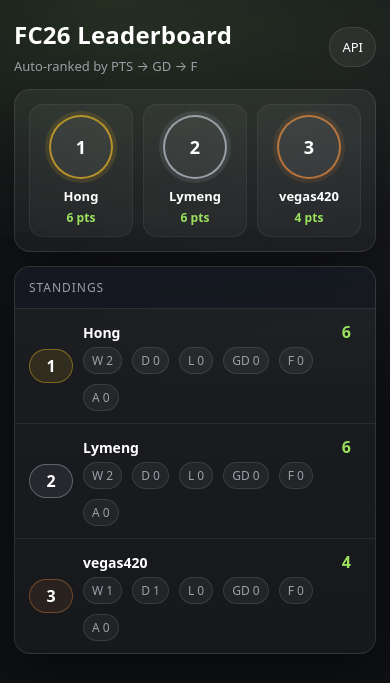
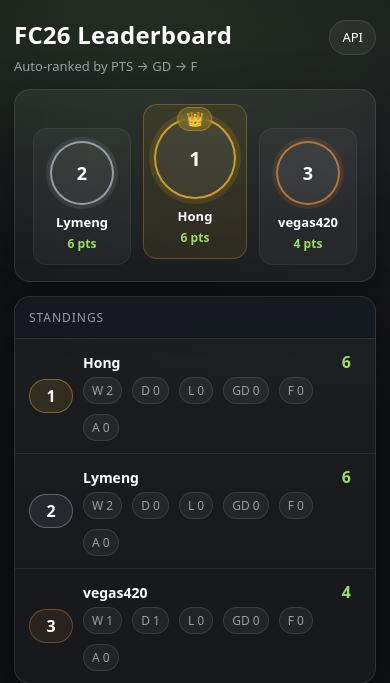
Before and after one commit to kiteAether/fc26-leaderboard, a FastAPI app: page / in a window 390 px wide. Shown: the top 683 px of the page. Run offline with FastAPI, Linux system fonts and the light colour scheme; data comes from the database, SQL or seed files in the repository.

Commit message:
ui: figma-style podium + responsive layout

```diff
--- a/app/templates/leaderboard.html
+++ b/app/templates/leaderboard.html
@@ -2,7 +2,6 @@
 <html>
 <head>
   <meta charset="utf-8">
-  <!-- IMPORTANT: makes iPhone scale correctly -->
   <meta name="viewport" content="width=device-width, initial-scale=1, viewport-fit=cover">
   <title>FC26 Leaderboard</title>
 
@@ -14,7 +13,7 @@
       --text:#ffffff;
       --muted:#9aa0a6;
       --line:rgba(255,255,255,.10);
-      --accent:#9be15d;   /* green */
+      --accent:#9be15d;
       --gold:#fbbf24;
       --silver:#cbd5e1;
       --bronze:#fb923c;
@@ -22,6 +21,7 @@
       --shadow: 0 18px 50px rgba(0,0,0,.45);
     }
     *{box-sizing:border-box}
+
     body{
       margin:0;
       font-family: system-ui, -apple-system, Segoe UI, Roboto, Arial, sans-serif;
@@ -31,16 +31,15 @@
       color:var(--text);
     }
 
-    /* Container is mobile-first */
     .container{
-      max-width: 560px;      /* ideal for phones */
+      max-width: 560px;
       margin: 0 auto;
       padding: 18px 14px 50px;
     }
 
     .header{
       display:flex;
-      align-items:center;
+      align-items:flex-start;
       justify-content:space-between;
       gap:12px;
       margin-bottom:14px;
@@ -65,9 +64,12 @@
       text-decoration:none;
       font-size:13px;
       white-space:nowrap;
+      line-height:1;
+      margin-top:2px;
     }
+    .pill:hover{background:rgba(255,255,255,.10)}
 
-    /* Podium (top 3) */
+    /* ===== Podium ===== */
     .podiumCard{
       background: linear-gradient(180deg, rgba(255,255,255,.05), rgba(255,255,255,.03));
       border:1px solid var(--line);
@@ -76,19 +78,40 @@
       padding:14px;
       margin-bottom:14px;
     }
+
+    /* Figma-like: 2 - 1 - 3 with center bigger */
     .podium{
-      display:grid;
-      grid-template-columns: 1fr 1fr 1fr;
-      gap:10px;
-      align-items:end;
+      display:flex;
+      align-items:flex-end;
+      justify-content:center;
+      gap:12px;
+      padding:6px 4px 2px;
     }
-    .podium .player{
+
+    .player{
+      flex:1;
+      max-width: 170px;
       text-align:center;
-      padding:10px 8px;
+      padding:12px 10px;
       border-radius:14px;
       background:rgba(255,255,255,.04);
       border:1px solid rgba(255,255,255,.06);
     }
+
+    /* center (rank 1) is bigger */
+    .player.first{
+      transform: translateY(-6px);
+      background: rgba(251,191,36,.08);
+      border-color: rgba(251,191,36,.25);
+    }
+
+    .avatarWrap{
+      position:relative;
+      width:64px;
+      height:64px;
+      margin:0 auto 8px;
+    }
+
     .avatar{
       width:64px;
       height:64px;
@@ -96,19 +119,41 @@
       display:flex;
       align-items:center;
       justify-content:center;
-      margin:0 auto 8px;
       background:rgba(255,255,255,.06);
       border:2px solid rgba(255,255,255,.10);
       font-weight:900;
       font-size:18px;
+      box-shadow: 0 0 0 4px rgba(255,255,255,.03);
     }
-    .r1 .avatar{ border-color: rgba(251,191,36,.65); box-shadow:0 0 0 4px rgba(251,191,36,.12); }
-    .r2 .avatar{ border-color: rgba(203,213,225,.65); box-shadow:0 0 0 4px rgba(203,213,225,.10); }
-    .r3 .avatar{ border-color: rgba(251,146,60,.65); box-shadow:0 0 0 4px rgba(251,146,60,.10); }
+
+    .second .avatar{ border-color: rgba(203,213,225,.65); box-shadow:0 0 0 4px rgba(203,213,225,.10); }
+    .third  .avatar{ border-color: rgba(251,146,60,.65); box-shadow:0 0 0 4px rgba(251,146,60,.10); }
+
+    .first .avatarWrap{ width:82px; height:82px; }
+    .first .avatar{
+      width:82px; height:82px;
+      border-color: rgba(251,191,36,.75);
+      box-shadow:0 0 0 5px rgba(251,191,36,.12);
+      font-size:20px;
+    }
+
+    .crown{
+      position:absolute;
+      top:-10px;
+      left:50%;
+      transform:translateX(-50%);
+      background: rgba(251,191,36,.18);
+      border: 1px solid rgba(251,191,36,.35);
+      border-radius:999px;
+      padding:4px 8px;
+      font-size:14px;
+      line-height:1;
+      backdrop-filter: blur(6px);
+    }
 
     .pname{
       font-size:13px;
-      font-weight:800;
+      font-weight:900;
       overflow:hidden;
       text-overflow:ellipsis;
       white-space:nowrap;
@@ -117,10 +162,21 @@
       margin-top:4px;
       font-size:12px;
       color:var(--accent);
-      font-weight:800;
+      font-weight:900;
+      font-variant-numeric: tabular-nums;
     }
 
-    /* List */
+    /* Mobile tweak so the podium never forces zoom */
+    @media (max-width: 380px){
+      .podium{gap:8px}
+      .player{padding:10px 8px}
+      .avatarWrap{width:56px;height:56px}
+      .avatar{width:56px;height:56px;font-size:16px}
+      .first .avatarWrap{width:72px;height:72px}
+      .first .avatar{width:72px;height:72px;font-size:18px}
+    }
+
+    /* ===== List ===== */
     .listCard{
       background: linear-gradient(180deg, rgba(255,255,255,.05), rgba(255,255,255,.03));
       border:1px solid var(--line);
@@ -138,7 +194,6 @@
       text-transform:uppercase;
     }
 
-    /* Row is a responsive "card row" */
     .row{
       display:grid;
       grid-template-columns: 44px 1fr auto;
@@ -162,6 +217,7 @@
       font-weight:900;
       font-variant-numeric: tabular-nums;
     }
+
     .row.r1 .rank{ border-color: rgba(251,191,36,.40); background:rgba(251,191,36,.10); }
     .row.r2 .rank{ border-color: rgba(203,213,225,.35); background:rgba(203,213,225,.08); }
     .row.r3 .rank{ border-color: rgba(251,146,60,.35); background:rgba(251,146,60,.08); }
@@ -212,7 +268,7 @@
       .container{ max-width: 980px; padding: 26px 18px 70px; }
       .title{ font-size:28px; }
       .podiumCard{ padding:18px; }
-      .avatar{ width:74px; height:74px; font-size:20px; }
+      .podium{ gap:18px; }
       .row{ grid-template-columns: 56px 1fr auto; padding:14px 16px; }
       .rank{ width:56px; height:38px; }
       .teamName{ font-size:15px; }
@@ -230,20 +286,44 @@
         <p class="sub">Auto-ranked by PTS → GD → F</p>
       </div>
 
-      <!-- optional: keep or remove -->
       <a class="pill" href="/api/leaderboard" target="_blank" rel="noopener">API</a>
     </div>
 
     <!-- Podium -->
     <div class="podiumCard">
       <div class="podium">
-        {% for r in table[:3] %}
-        <div class="player r{{ r.rank }}">
-          <div class="avatar">{{ r.rank }}</div>
-          <div class="pname">{{ r.name }}</div>
-          <div class="ppoints">{{ r.pts }} pts</div>
+
+        {% if table|length >= 2 %}
+        <div class="player second">
+          <div class="avatarWrap">
+            <div class="avatar">{{ table[1].rank }}</div>
+          </div>
+          <div class="pname">{{ table[1].name }}</div>
+          <div class="ppoints">{{ table[1].pts }} pts</div>
         </div>
-        {% endfor %}
+        {% endif %}
+
+        {% if table|length >= 1 %}
+        <div class="player first">
+          <div class="avatarWrap">
+            <div class="crown">👑</div>
+            <div class="avatar">{{ table[0].rank }}</div>
+          </div>
+          <div class="pname">{{ table[0].name }}</div>
+          <div class="ppoints">{{ table[0].pts }} pts</div>
+        </div>
+        {% endif %}
+
+        {% if table|length >= 3 %}
+        <div class="player third">
+          <div class="avatarWrap">
+            <div class="avatar">{{ table[2].rank }}</div>
+          </div>
+          <div class="pname">{{ table[2].name }}</div>
+          <div class="ppoints">{{ table[2].pts }} pts</div>
+        </div>
+        {% endif %}
+
       </div>
     </div>
 
@@ -271,7 +351,6 @@
           </div>
         </div>
 
-        <!-- right spacer column (keeps layout clean) -->
         <div></div>
       </div>
       {% endfor %}
```
